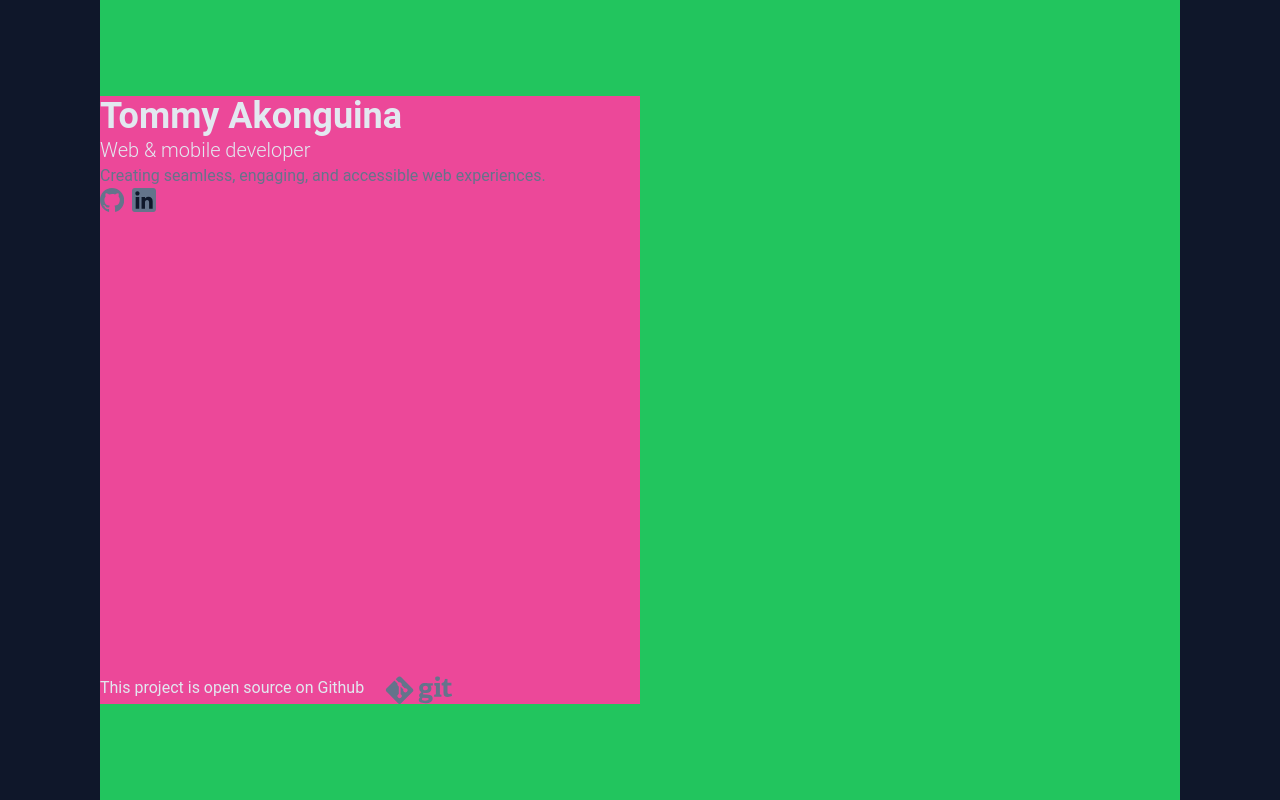
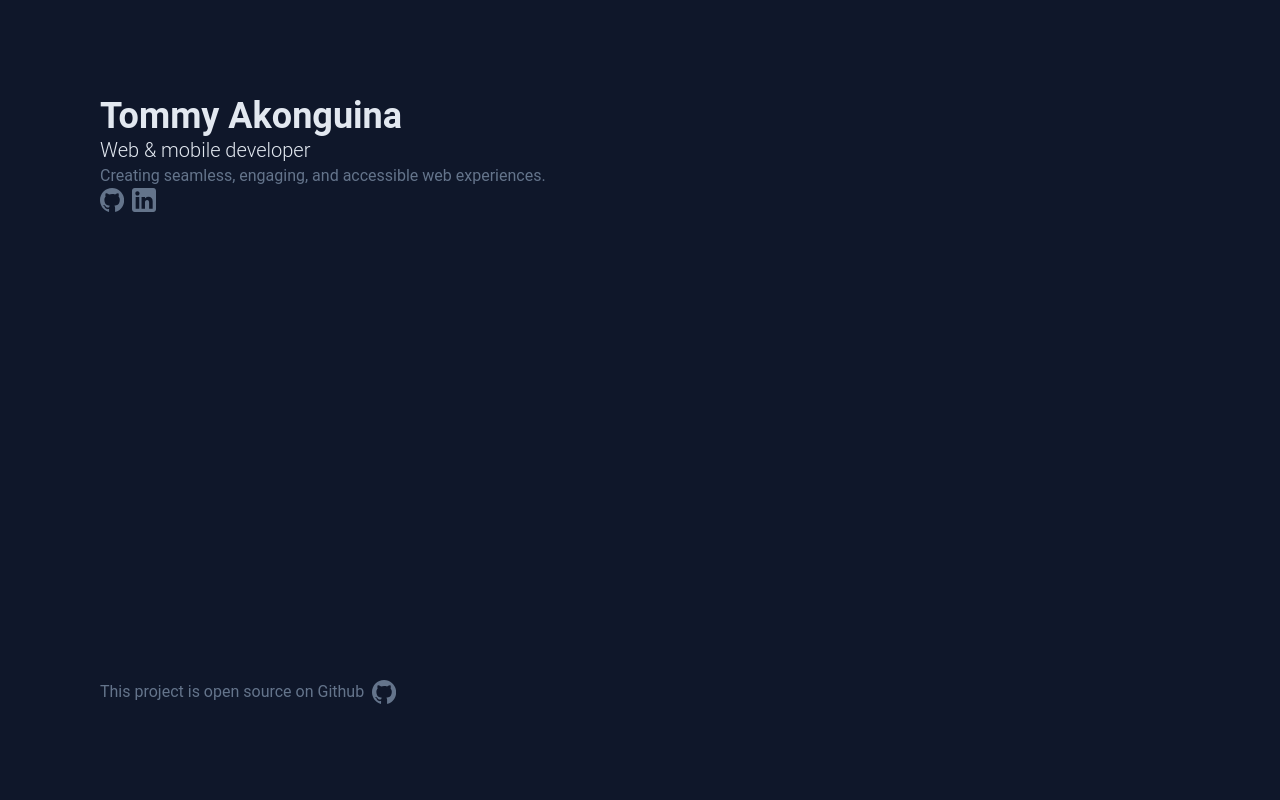
Before and after one commit to takonguina/personal-website, a Next.js app: page / in a window 1280 px wide. Shown: the top 800 px of the page. Built offline with nearby package versions, Linux system fonts and the light colour scheme.

Commit message:
remove bg & href github

```diff
--- a/src/app/page.tsx
+++ b/src/app/page.tsx
@@ -2,7 +2,7 @@ import Header from "@/components/header";
 
 export default function Home() {
   return (
-    <div className="max-w-[1080px] mx-auto bg-green-500 h-[3000px]">
+    <div className="max-w-[1080px] mx-auto h-[3000px]">
       <Header />
     </div>
   );
--- a/src/components/header.tsx
+++ b/src/components/header.tsx
@@ -1,6 +1,5 @@
 import GithubLogo from "./logos/github";
 import LinkedInLogo from "./logos/linkedin";
-import GitLogo from "./logos/git";
 
 const logos = [
   {
@@ -15,7 +14,7 @@ const logos = [
 
 export default function Header() {
   return (
-    <header className="bg-pink-500 sticky top-24 h-[calc(100vh-12rem)] w-1/2 flex flex-col justify-between">
+    <header className="sticky top-24 h-[calc(100vh-12rem)] w-1/2 flex flex-col justify-between">
       <div>
         <h1 className="text-4xl font-bold">Tommy Akonguina</h1>
         <p className="text-xl font-light">Web & mobile developer</p>
@@ -24,7 +23,7 @@ export default function Header() {
         </p>
         <div className="flex space-x-2">
           {logos.map(({ LogoComponent, link }, index) => {
-            const Logo = LogoComponent; // Récupération de la référence du composant
+            const Logo = LogoComponent;
             return (
               <a
                 key={index}
@@ -39,17 +38,16 @@ export default function Header() {
           })}
         </div>
       </div>
-      <div className="flex">
-        <p>This project is open source on Github </p>
-        <a
-          href=""
-          target="_blank"
-          rel="noopener noreferrer"
-          className="transition-transform transform"
-        >
-          <GitLogo className="text-primary transition-colors hover:text-white" />
-        </a>
-      </div>
+      <a
+        href="https://github.com/takonguina/personal-website"
+        target="_blank"
+        rel="noopener noreferrer"
+      >
+        <div className="flex transition-colors text-primary hover:text-white">
+          <p className="mr-2">This project is open source on Github</p>
+          <GithubLogo className="text-current" />
+        </div>
+      </a>
     </header>
   );
 }
```
